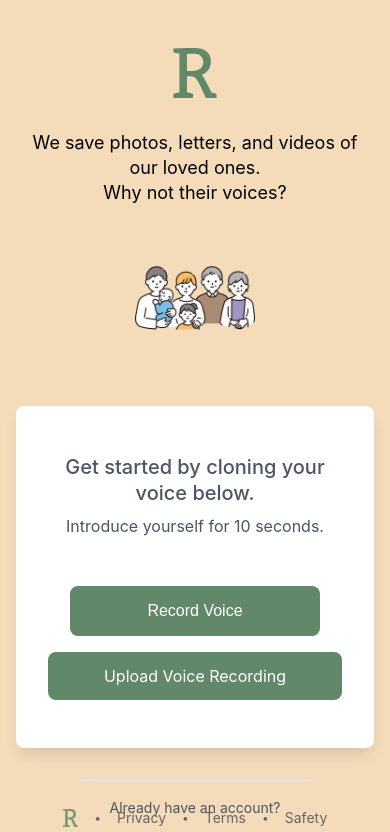
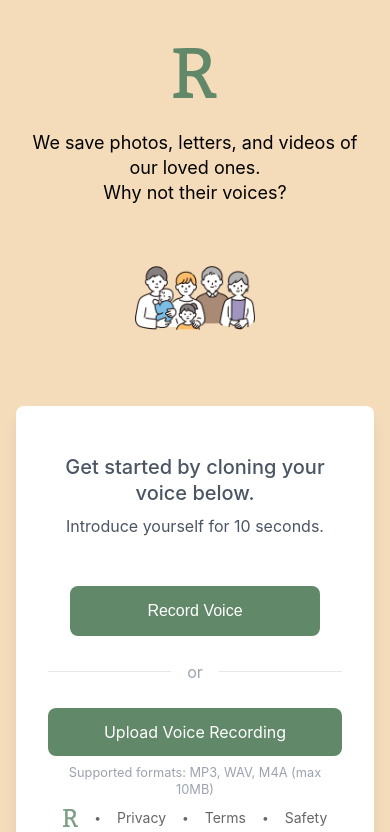
Before and after one commit to lcvaleski/retain-react-app, a React (Create React App) app: page / in a window 390 px wide. Shown: the top 832 px of the page. Built offline with nearby package versions, Linux system fonts and the light colour scheme; no server answers.

Commit message:
Improved styling

```diff
--- a/src/components/CreateVoiceModal.js
+++ b/src/components/CreateVoiceModal.js
@@ -167,6 +167,7 @@ function CreateVoiceModal({ isOpen, onClose, onVoiceCreated, voiceCount }) {
                 'Upload Voice Recording'
               )}
             </label>
+            <div className="file-types-hint">Supported formats: MP3, WAV, M4A (max 10MB)</div>
           </div>
         ) : (
           <form onSubmit={handleSubmit} className="voice-name-form">
--- a/src/pages/Dashboard.js
+++ b/src/pages/Dashboard.js
@@ -334,6 +334,7 @@ function Dashboard() {
           <MessageIdeasCarousel />
 
           <div className="tts-container">
+
             <textarea
               value={ttsText}
               onChange={(e) => setTtsText(e.target.value)}
--- a/src/pages/LandingPage.js
+++ b/src/pages/LandingPage.js
@@ -290,20 +290,26 @@ function LandingPage() {
         <h1 className="upload-title">Get started by cloning your voice below.</h1>
         <p className="upload-subtitle">Introduce yourself for 10 seconds.</p>
 
-        <div className="upload-actions">
+        <div className="voice-upload-section">
           <AudioRecorder
             onRecordingComplete={handleFileUpload}
             disabled={isUploading}
           />
+
+          <div className="upload-divider">
+            <span>or</span>
+          </div>
+
           <input
             type="file"
             accept="audio/*"
             onChange={handleFileUpload}
-            id="audio-upload"
+            id="voice-upload"
             disabled={isUploading}
+            style={{ display: 'none' }}
           />
           <label
-            htmlFor="audio-upload"
+            htmlFor="voice-upload"
             className={`upload-button ${isUploading ? 'uploading' : ''}`}
           >
             {isUploading ? (
@@ -315,6 +321,7 @@ function LandingPage() {
               'Upload Voice Recording'
             )}
           </label>
+          <div className="file-types-hint">Supported formats: MP3, WAV, M4A (max 10MB)</div>
         </div>
 
         {error && <p className="error-message">{error}</p>}
--- a/src/styles/CreateVoiceModal.css
+++ b/src/styles/CreateVoiceModal.css
@@ -171,6 +171,16 @@
   text-align: center;
 }
 
+.file-types-hint {
+  text-align: center;
+  color: var(--gray-400);
+  font-size: 0.85rem;
+  margin-top: 0.75rem;
+  margin-bottom: 1rem;
+  padding: 0 1rem;
+  line-height: 1.4;
+}
+
 @media (max-width: 767px) {
   .modal-content {
     width: 95%;
@@ -199,4 +209,9 @@
   .form-group input {
     font-size: 16px; /* Prevents zoom on iOS */
   }
+
+  .file-types-hint {
+    font-size: 0.8rem;
+    margin-top: 0.5rem;
+  }
 }
--- a/src/styles/MessageIdeasCarousel.css
+++ b/src/styles/MessageIdeasCarousel.css
@@ -7,6 +7,23 @@
   width: 100%;
   max-width: 800px;
   margin: 0 auto 2rem auto;
+}
+
+.message-ideas-header {
+  margin-bottom: 1rem;
+  text-align: center;
+}
+
+.message-ideas-header h2 {
+  font-size: 1.25rem;
+  color: var(--gray-800);
+  margin: 0 0 0.5rem 0;
+}
+
+.message-ideas-header p {
+  color: var(--gray-600);
+  font-size: 0.9rem;
+  margin: 0;
 }
 
 .message-carousel-container {
```
